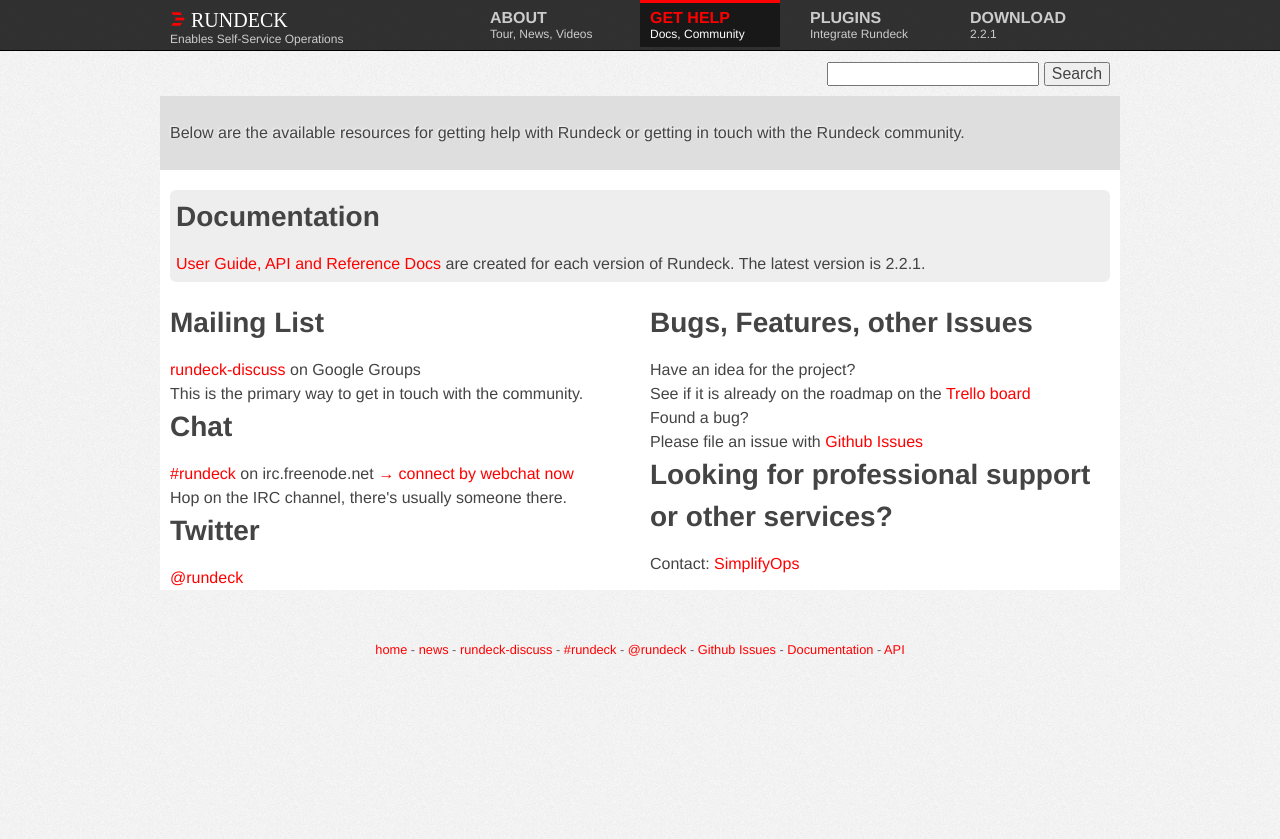
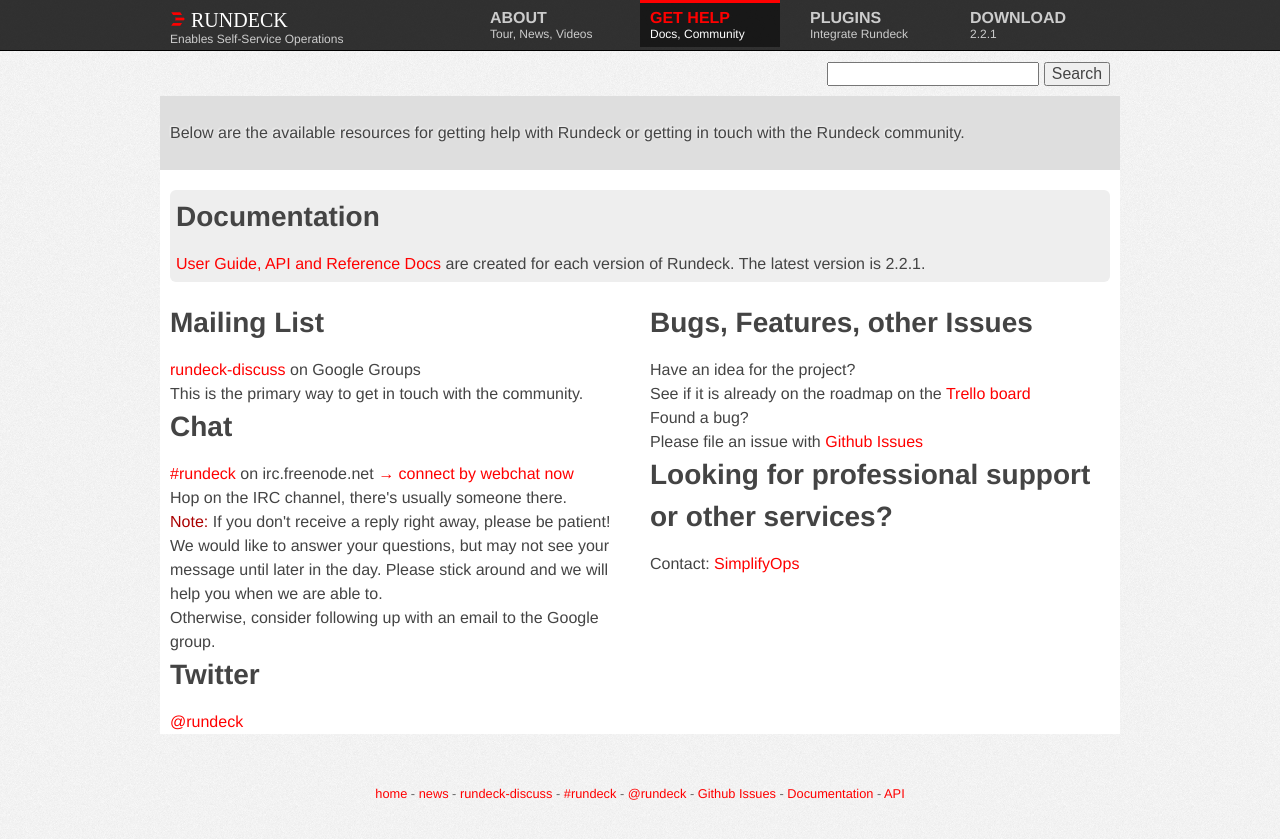
Before and after one commit to rundeck/rundeck-ghpages, a Jekyll site: the page built from help.html, in a window 1280 px wide. Shown: the top 839 px of the page. Built offline with Jekyll 4.4.1, drawn with Linux system fonts in a browser that asks for light colours; nearby versions of some CDN libraries.

Commit message:
Add note to IRC section urging patience

```diff
--- a/help.html
+++ b/help.html
@@ -47,6 +47,14 @@
     				<p>
     				    Hop on the IRC channel, there's usually someone there.
     				</p>
+    				<p><em>Note:</em> If you don't receive a reply right away,
+    				please be patient! We would like to answer your questions,
+    				but may not see your message until later in the day. Please
+    				stick around and we will help you when we are able to.
+    				</p>
+    				<p>
+    				Otherwise, consider following up with an email to the Google group.
+    				</p>
 				</div>
 
     				<div >
```
